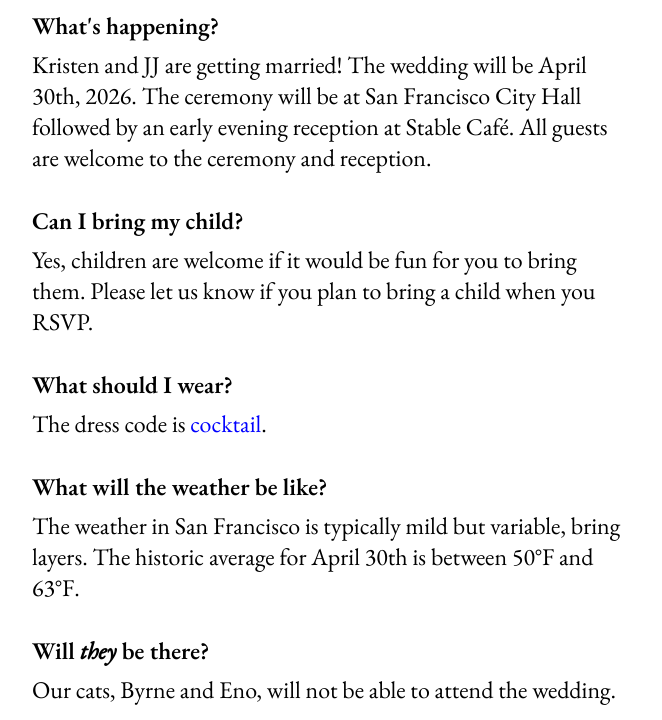
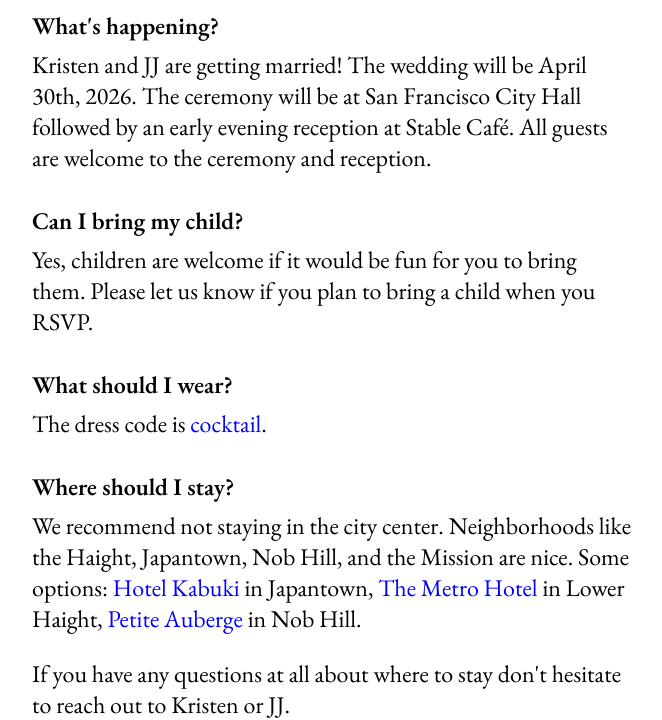
Before and after one commit to jjjjw/jkforever, a plain HTML site: page faq.html in a window 1280 px wide. Shown: the part 96-816 px from the top of the page, without its empty margins (308-970 px from the left). Drawn offline with nearby package versions, Linux system fonts and the light colour scheme.

Commit message:
Where to stay

```diff
--- a/faq.html
+++ b/faq.html
@@ -48,6 +48,32 @@
         </div>
 
         <div class="faq-item">
+          <div class="faq-question">Where should I stay?</div>
+          <div class="faq-answer">
+            We recommend not staying in the city center. Neighborhoods like the
+            Haight, Japantown, Nob Hill, and the Mission are nice. Some options:
+            <a
+              class="normal-link"
+              href="https://www.hyatt.com/jdv-by-hyatt/en-US/sfojd-jdv-hotel-kabuki"
+              >Hotel Kabuki</a
+            >
+            in Japantown,
+            <a class="normal-link" href="https://www.metrohotelsf.com/"
+              >The Metro Hotel</a
+            >
+            in Lower Haight,
+            <a class="normal-link" href="https://www.petiteaubergesf.com/"
+              >Petite Auberge</a
+            >
+            in Nob Hill.
+          </div>
+          <div class="faq-answer" style="margin-top: 1.5rem">
+            If you have any questions at all about where to stay don't hesitate
+            to reach out to Kristen or JJ.
+          </div>
+        </div>
+
+        <div class="faq-item">
           <div class="faq-question">What will the weather be like?</div>
           <div class="faq-answer">
             The weather in San Francisco is typically mild but variable, bring
```
